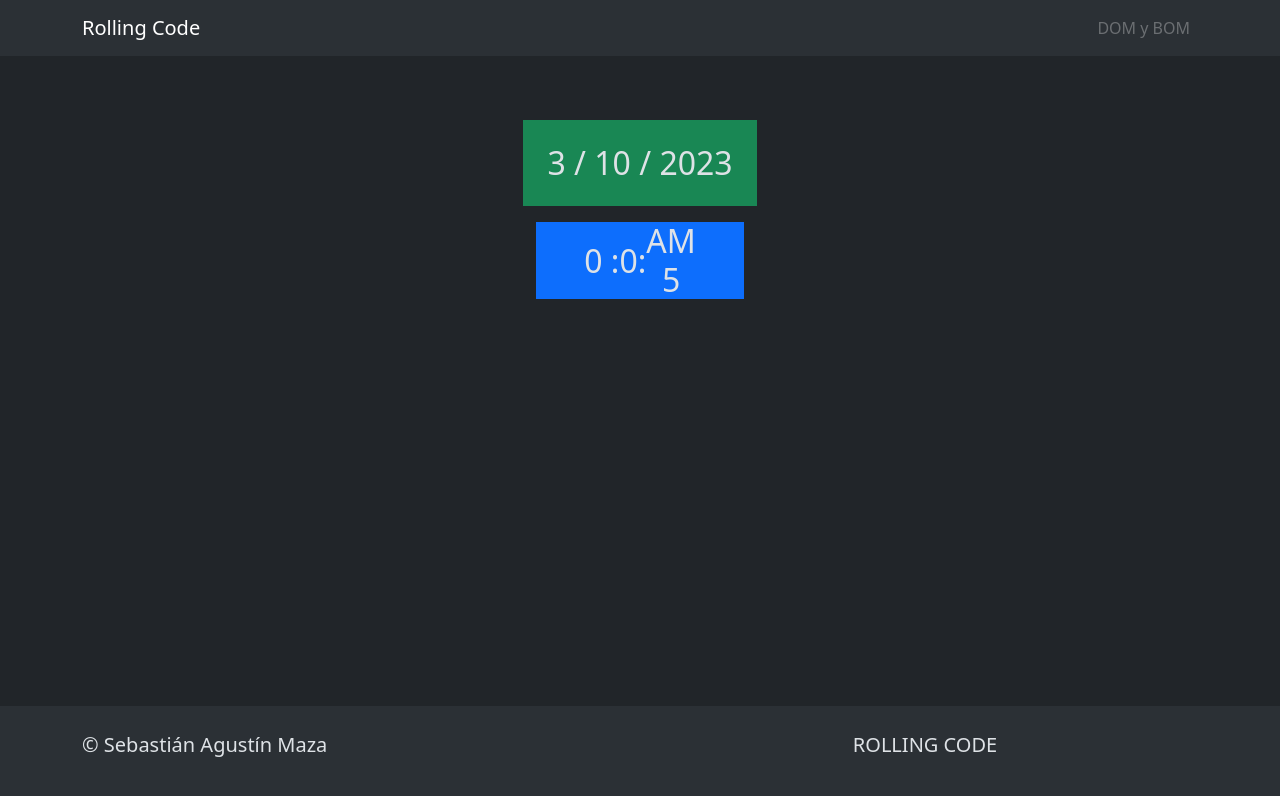
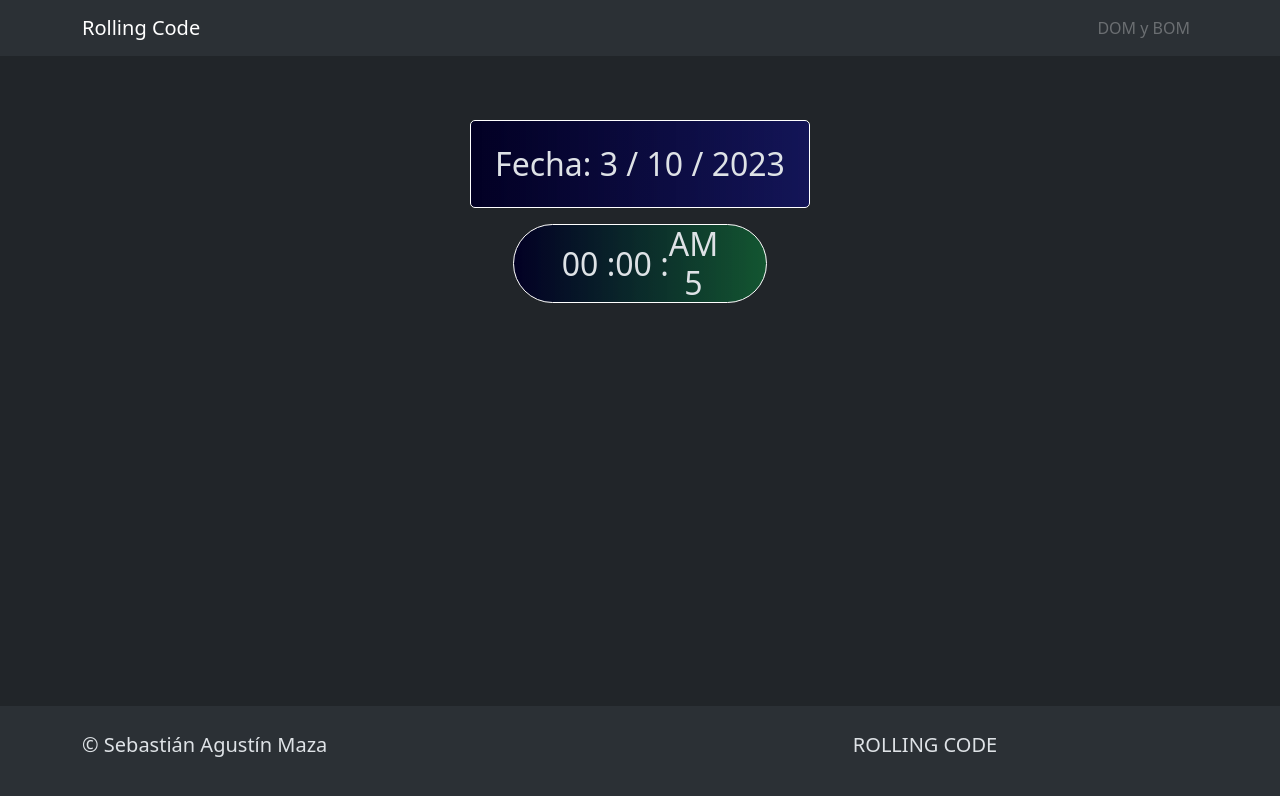
Before and after one commit to Agustin030s/relojDigital, a plain HTML site: page index.html in a window 1280 px wide. Drawn offline with nearby package versions, Linux system fonts and the light colour scheme.

Commit message:
se dio estilo al reloj

```diff
--- a/css/style.css
+++ b/css/style.css
@@ -12,3 +12,17 @@ body{
 main{
     flex-grow: 1;
 }
+
+.bgFecha{
+    background: rgb(2,0,36);
+    background: linear-gradient(90deg, rgba(2,0,36,1) 0%, rgba(9,9,121,0.5775560224089635) 100%, rgba(0,212,255,1) 100%);
+    border: 1px solid white;
+    border-radius: 5px;
+}
+
+.bgHora{
+    background: rgb(2,0,36);
+    background: linear-gradient(90deg, rgba(2,0,36,1) 0%, rgba(9,121,54,0.5775560224089635) 100%, rgba(0,212,255,1) 100%);
+    border: 1px solid white;
+    border-radius: 50px;
+}
--- a/index.html
+++ b/index.html
@@ -48,19 +48,19 @@
 
     <main class="my-5 container">
         <div class="d-flex flex-column justify-content-center align-items-center">
-            <div class="p-4 my-3 bg-success">
+            <div class="p-4 my-3 bgFecha">
                 <h2 class="m-0" id="fecha" ></h2>
             </div>
-            <div class="d-flex justify-content-center align-items-center px-5 bg-primary">
+            <div class="d-flex justify-content-center align-items-center px-5 bgHora">
                 <div>
-                    <h2 id="horas" class="m-0">0 :</h2>
+                    <h2 id="horas" class="m-0">00 : </h2>
                 </div>
                 <div>
-                    <h2 id="minutos" class="m-0">0: </h2>
+                    <h2 id="minutos" class="m-0">00 : </h2>
                 </div>
                 <div class="d-flex flex-column justify-content-center align-items-center">
-                    <h2 class="m-0" id="ampm"></h2>
-                    <h2 id="segundos" class="m-0"></h2>
+                    <h2 class="m-0" id="ampm">AM</h2>
+                    <h2 id="segundos" class="m-0">00</h2>
                 </div>
             </div>
         </div>
--- a/js/app.js
+++ b/js/app.js
@@ -26,7 +26,7 @@ const incrementarMinutos = () => {
     contadorMinutos++;
 
     if (contadorMinutos <= 60) {
-        minutos.innerText = ' ' + contadorMinutos + ' : ';
+        minutos.innerText = contadorMinutos + ' : ';
     } else {
         contadorMinutos = 0;
 
@@ -38,7 +38,7 @@ const incrementarHoras = () => {
     contadorHoras++;
 
     if (contadorHoras <= 24) {
-        horas.innerText = ' ' + contadorHoras + ' : ';
+        horas.innerText = contadorHoras + ' : ';
     } else {
         contadorHoras = 0;
     }
@@ -59,7 +59,7 @@ const setFecha = () =>{
     const mes = fechaActual.getMonth();
     const dia = fechaActual.getDay();
 
-    fecha.innerText = `${dia} / ${mes} / ${año}`;
+    fecha.innerText = `Fecha: ${dia} / ${mes} / ${año}`;
 
 }
 
```
